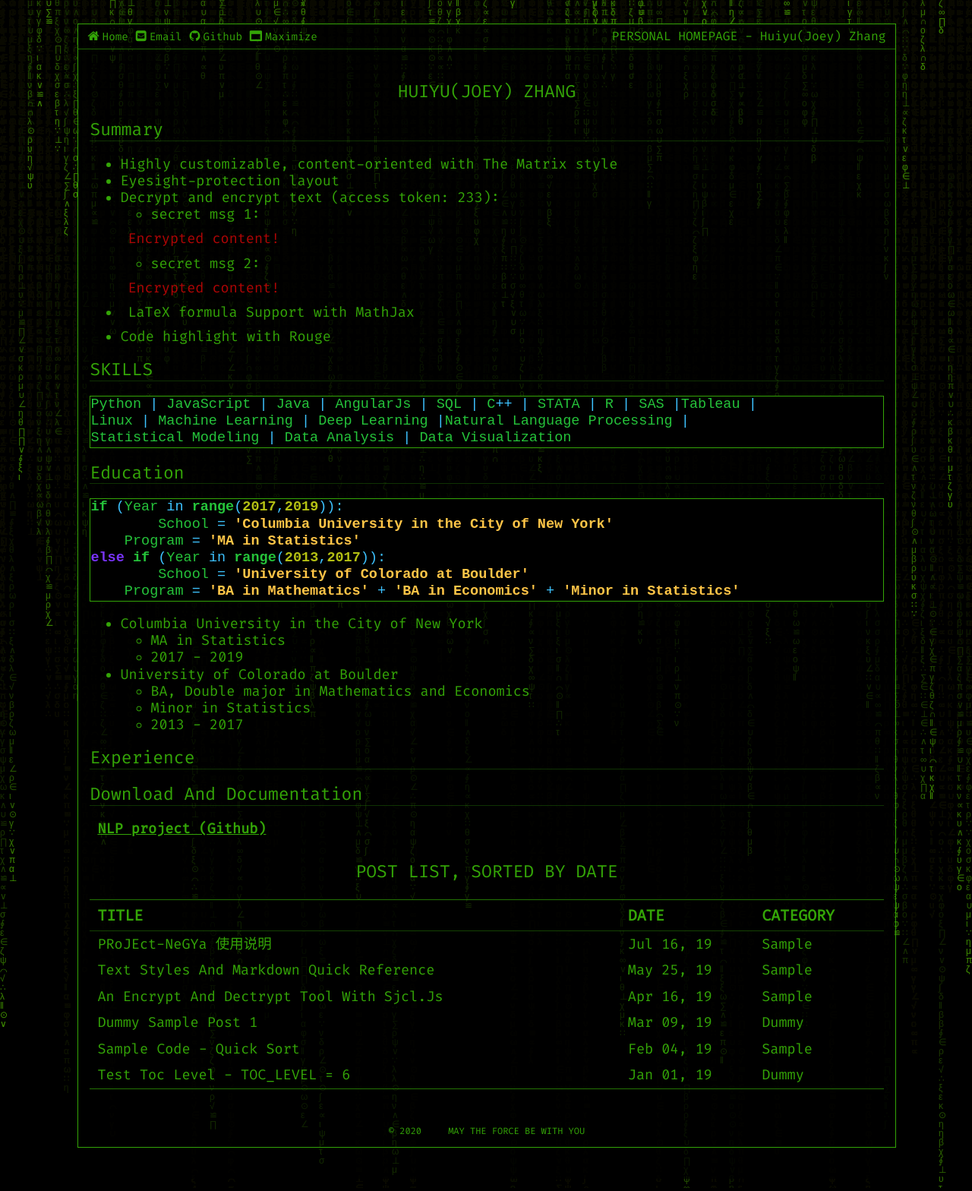
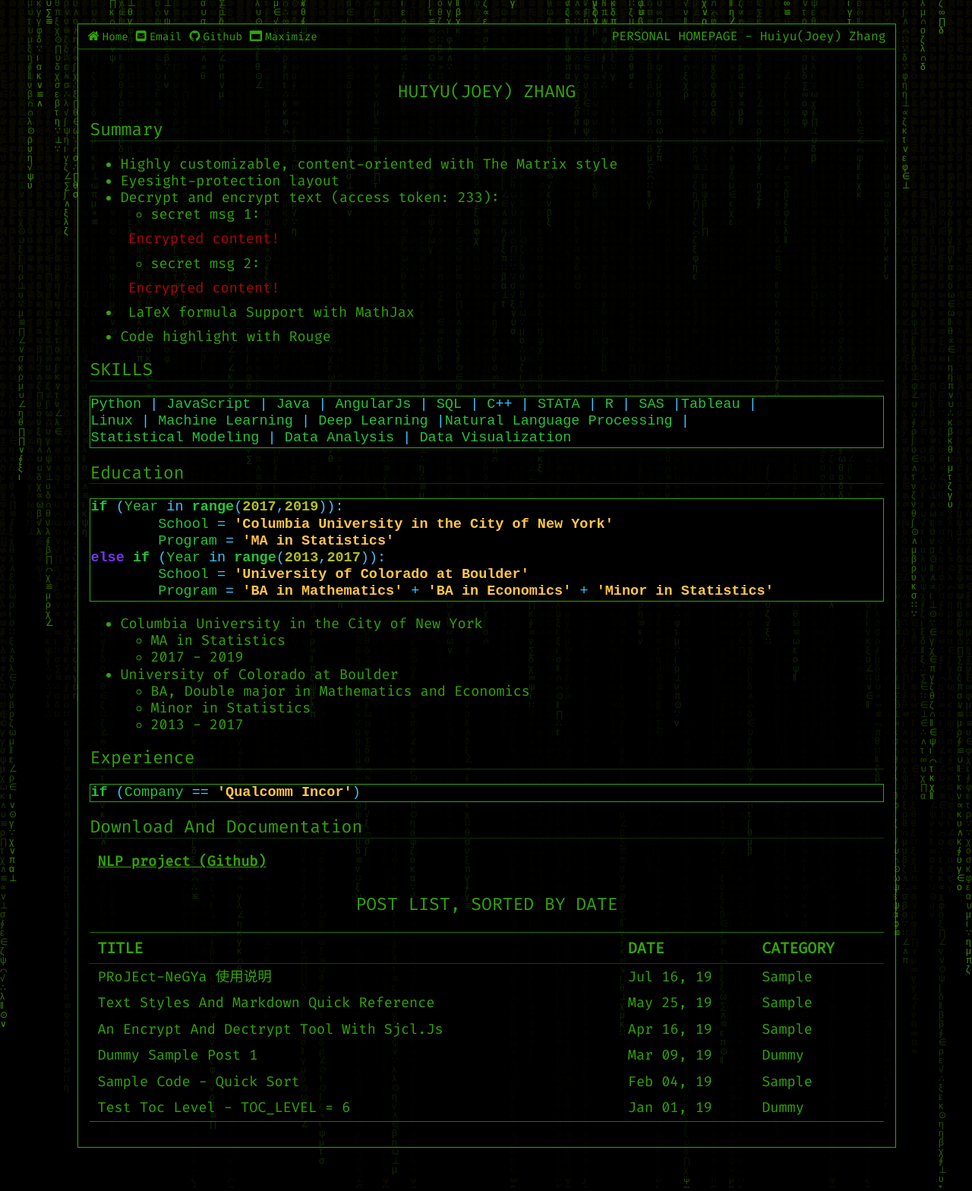
Before and after one commit to Jooooooooooey/Jooooooooooey.github.io, a Jekyll site: the page built from pages/index.md, in a window 1280 px wide. Shown: the whole page at 76% size. Built offline with Jekyll 4.4.1, drawn with Linux system fonts in a browser that asks for light colours.

Commit message:
Update index.md

````diff
--- a/pages/index.md
+++ b/pages/index.md
@@ -35,10 +35,10 @@ Statistical Modeling | Data Analysis | Data Visualization
 ```python
 if (Year in range(2017,2019)):
 	School = 'Columbia University in the City of New York'
-    Program = 'MA in Statistics'
+    	Program = 'MA in Statistics'
 else if (Year in range(2013,2017)):
 	School = 'University of Colorado at Boulder'
-    Program = 'BA in Mathematics' + 'BA in Economics' + 'Minor in Statistics'
+    	Program = 'BA in Mathematics' + 'BA in Economics' + 'Minor in Statistics'
 ```
 * Columbia University in the City of New York
 	* MA in Statistics
@@ -49,6 +49,9 @@ else if (Year in range(2013,2017)):
 	* 2013 - 2017
 
 ## Experience
+```python
+if (Company == 'Qualcomm Incor')
+```
 
 ## Download and Documentation
 
````
